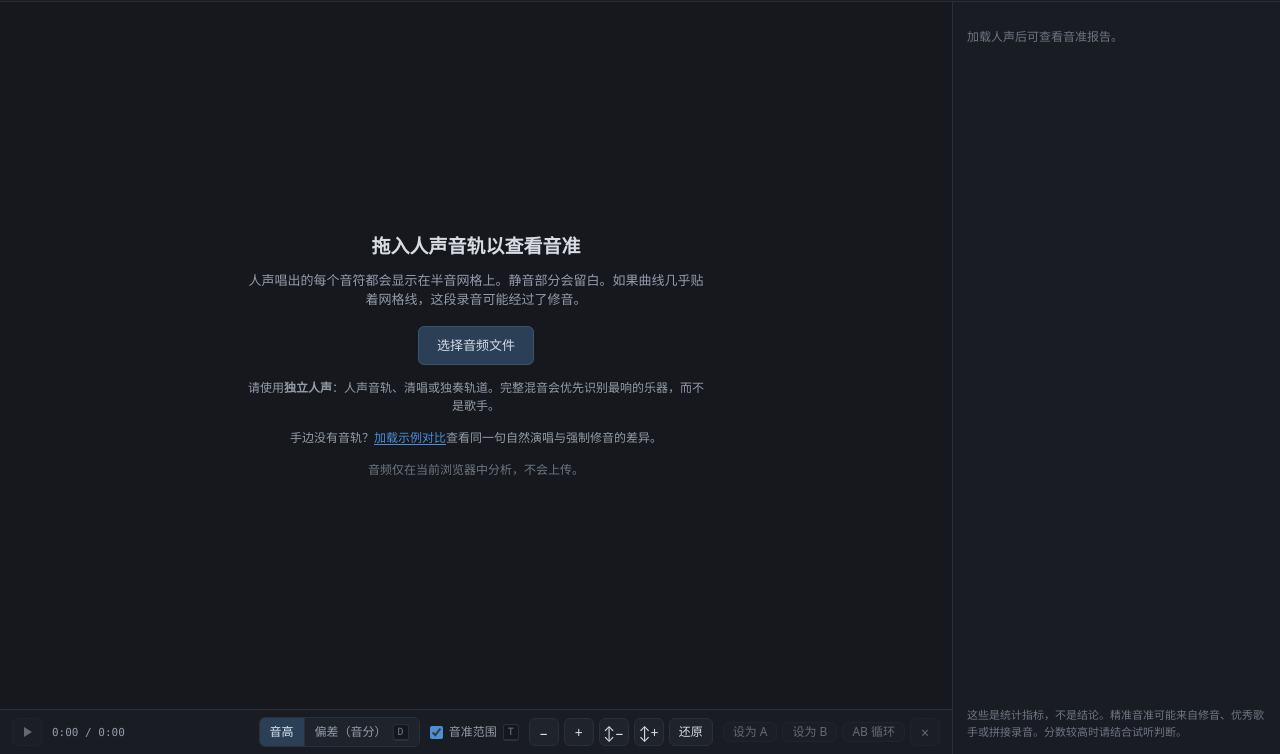
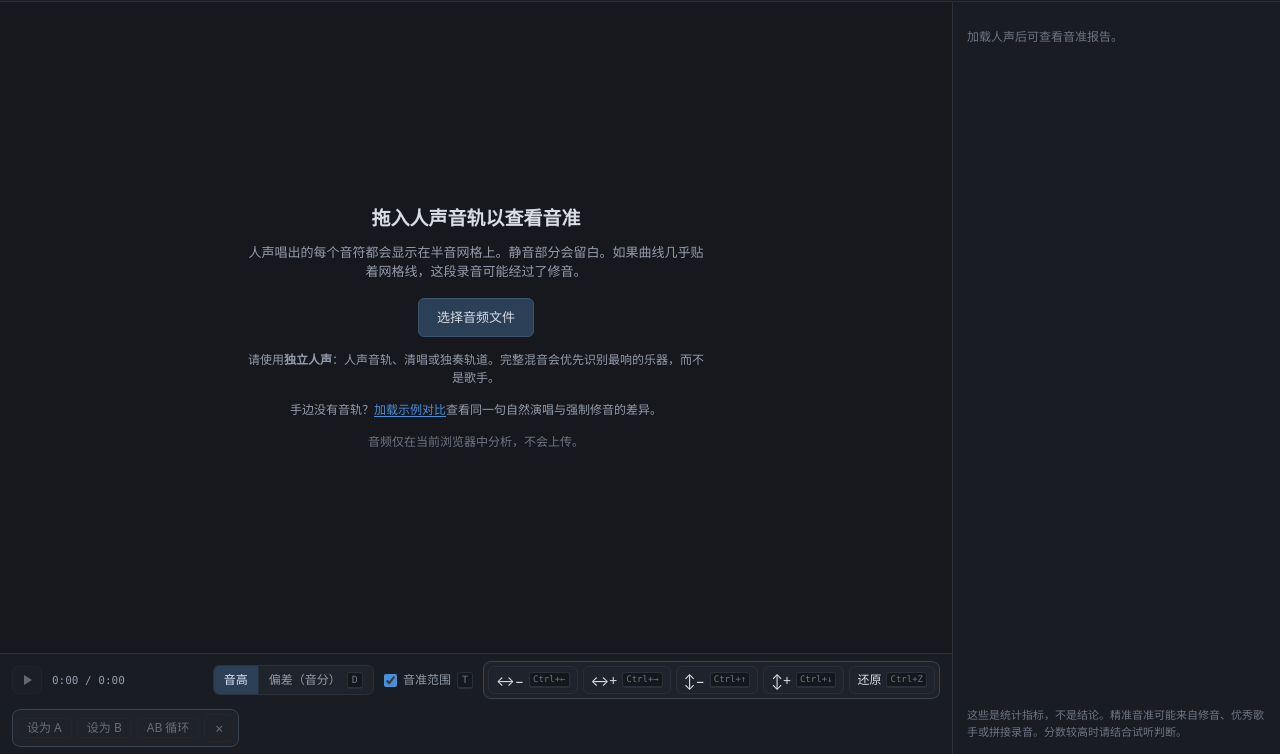
Before and after one commit to j4ckxyz/pitch-scope, a website with bundled scripts: page index.html in a window 1280 px wide. Shown: the part 46-800 px from the top of the page. Built offline with nearby package versions, Linux system fonts and the light colour scheme; files whose address does not match are found by name.

Commit message:
Refine zoom controls and keyboard shortcuts

```diff
--- a/app.css
+++ b/app.css
@@ -367,8 +367,30 @@ kbd {
 
 .toggle input { accent-color: var(--track-a); margin: 0; }
 
-.zoom-group { display: flex; gap: 5px; }
-.loop-group { display: flex; gap: 5px; align-items: center; }
+.control-group {
+  display: flex;
+  gap: 5px;
+  align-items: center;
+  padding: 4px;
+  border: 1px solid #394452;
+  border-radius: 8px;
+  background: rgba(42, 47, 57, 0.34);
+}
+
+.shortcut-btn {
+  width: auto;
+  min-width: 58px;
+  padding: 0 7px;
+  gap: 5px;
+}
+
+.shortcut-btn kbd {
+  display: inline-flex;
+  font-size: 9px;
+  padding: 2px 3px;
+}
+
+.zoom-group, .loop-group { display: flex; }
 
 /* ---------- sidebar ---------- */
 
--- a/index.html
+++ b/index.html
@@ -74,14 +74,14 @@
       <label class="toggle adv-only"><input type="checkbox" id="chkNotes" checked> <span id="chkNotesText">音符块</span> <kbd>N</kbd></label>
       <label class="toggle"><input type="checkbox" id="chkTolerance" checked> <span id="chkToleranceText">音准范围</span> <kbd>T</kbd></label>
 
-      <div class="zoom-group">
-        <button id="btnZoomOut" class="btn btn-icon" aria-label="缩小时间">−</button>
-        <button id="btnZoomIn" class="btn btn-icon" aria-label="放大时间">+</button>
-        <button id="btnPitchZoomOut" class="btn btn-icon" aria-label="缩小音高范围">↕−</button>
-        <button id="btnPitchZoomIn" class="btn btn-icon" aria-label="放大音高范围">↕+</button>
-        <button id="btnFit" class="btn btn-icon btn-wide" aria-label="还原默认视图">还原<kbd>0</kbd></button>
+      <div class="zoom-group control-group" role="group" aria-label="缩放和还原">
+        <button id="btnZoomOut" class="btn btn-icon shortcut-btn" aria-label="缩小时间"><span>↔−</span><kbd>Ctrl+←</kbd></button>
+        <button id="btnZoomIn" class="btn btn-icon shortcut-btn" aria-label="放大时间"><span>↔+</span><kbd>Ctrl+→</kbd></button>
+        <button id="btnPitchZoomOut" class="btn btn-icon shortcut-btn" aria-label="缩小音高范围"><span>↕−</span><kbd>Ctrl+↑</kbd></button>
+        <button id="btnPitchZoomIn" class="btn btn-icon shortcut-btn" aria-label="放大音高范围"><span>↕+</span><kbd>Ctrl+↓</kbd></button>
+        <button id="btnFit" class="btn btn-icon btn-wide shortcut-btn" aria-label="还原默认视图"><span id="fitText">还原</span><kbd>Ctrl+Z</kbd></button>
       </div>
-      <div class="loop-group" id="loopGroup" role="group" aria-label="AB循环">
+      <div class="loop-group control-group" id="loopGroup" role="group" aria-label="AB循环">
         <button id="btnSetA" class="btn btn-wide" disabled>设为 A</button>
         <button id="btnSetB" class="btn btn-wide" disabled>设为 B</button>
         <button id="btnLoop" class="btn btn-wide" aria-pressed="false" disabled>AB 循环</button>
@@ -199,6 +199,9 @@
       <div><dt><kbd>↑</kbd><kbd>↓</kbd></dt><dd data-help-key="pitch">上下移动音高范围</dd></div>
       <div><dt><kbd>+</kbd><kbd>−</kbd></dt><dd data-help-key="zoom">放大／缩小时间</dd></div>
       <div><dt><kbd>0</kbd></dt><dd data-help-key="fit">还原默认视图</dd></div>
+      <div><dt><kbd>Ctrl</kbd><kbd>↑</kbd><kbd>↓</kbd></dt><dd data-help-key="ctrlPitch">缩小／放大音高范围</dd></div>
+      <div><dt><kbd>Ctrl</kbd><kbd>←</kbd><kbd>→</kbd></dt><dd data-help-key="ctrlTime">扩大／缩小时间范围</dd></div>
+      <div><dt><kbd>Ctrl</kbd><kbd>Z</kbd></dt><dd data-help-key="ctrlFit">还原默认视图</dd></div>
       <div><dt>A / B</dt><dd data-help-key="loop">设置循环起点和终点；AB 循环开始播放</dd></div>
       <div><dt data-help-key="leftKey">左键</dt><dd data-help-key="left">拖动视图；短按定位播放条</dd></div>
       <div><dt data-help-key="middleKey">中键</dt><dd data-help-key="middle">拖出矩形区域并放大到该区域</dd></div>
--- a/js/app.js
+++ b/js/app.js
@@ -9,22 +9,22 @@ let language = localStorage.getItem('pitchScopeLanguage') === 'en' ? 'en' : 'zh'
 
 const UI_TEXT = {
   zh: {
-    title: 'Pitch Scope：人声音高分析', languageButton: 'English', languageLabel: '切换语言', viewMode: '视图模式', loopGroup: 'AB循环', mixerTitle: '播放混音', leftTrack: '左声道音轨', leftVolume: '左声道音量', leftDelay: '左声道对齐偏移', rightTrack: '右声道音轨', rightVolume: '右声道音量', rightDelay: '右声道对齐偏移', align: '自动对齐两条音轨', open: '打开人声', compare: '添加对比音轨', advanced: '高级',
+    title: 'Pitch Scope：人声音高分析', languageButton: 'English', languageLabel: '切换语言', viewMode: '视图模式', loopGroup: 'AB循环', mixerTitle: '播放混音', leftTrack: '左声道音轨', leftVolume: '左声道音量', leftDelay: '左声道对齐偏移', rightTrack: '右声道音轨', rightVolume: '右声道音量', rightDelay: '右声道对齐偏移', align: '自动对齐两条音轨', fitButton: '还原', open: '打开人声', compare: '添加对比音轨', advanced: '高级',
     emptyTitle: '拖入人声音轨以查看音准', emptyDescription: '人声唱出的每个音符都会显示在半音网格上。静音部分会留白。如果曲线几乎贴着网格线，这段录音可能经过了修音。', chooseFile: '选择音频文件',
     isolated: '请使用<strong>独立人声</strong>：人声音轨、清唱或独奏轨道。完整混音会优先识别最响的乐器，而不是歌手。', demo: '手边没有音轨？<button class="linkish" id="btnDemo">加载示例对比</button>查看同一句自然演唱与强制修音的差异。', privacy: '音频仅在当前浏览器中分析，不会上传。',
     pitch: '音高', deviation: '偏差（音分）', notes: '音符块', toleranceBand: '音准范围', sidebarEmpty: '加载人声后可查看音准报告。', settings: '分析设置', tolerance: '音准容差', minNote: '计入的最短音符', silence: '静音阈值', range: '人声范围', settingsNote: '修改后会重新分析已加载的音轨。',
     disclaimer: '这些是统计指标，不是结论。精准音准可能来自修音、优秀歌手或拼接录音。分数较高时请结合试听判断。', help: '键盘快捷键', close: '关闭', graph: '如何阅读曲线', graphPitch: '在<strong>音高</strong>视图中，每条水平线代表一个半音。自然人声通常会在网格线周围摆动、滑入音符并产生颤音；修音会让曲线贴近网格。', graphDeviation: '<strong>偏差（音分）</strong>视图会减去最近音符，让整段演唱落在同一音阶上。修音录音会贴近零线，未经处理的录音则会在 ±50 音分范围内变化。',
     ranges: { full: '完整范围（C2–C6）', low: '低音／男低音', mid: '中音／男高音至女低音', high: '高音／女高音' },
-    helpKeys: { open: '打开人声音轨', compare: '添加对比音轨', play: '播放／暂停', time: '按时间平移（<kbd>⇧</kbd>加大步长）', pitch: '上下移动音高范围', zoom: '放大／缩小时间', fit: '还原默认视图', loop: '设置循环起点和终点；AB 循环开始播放', leftKey: '左键', left: '拖动视图；短按定位播放条', middleKey: '中键', middle: '拖出矩形区域并放大到该区域', deviation: '切换音高／音分偏差视图', notes: '显示音符块', tolerance: '显示音准范围', tracks: '显示／隐藏音轨 1 或 2', advanced: '高级控制', help: '打开本说明' },
+    helpKeys: { open: '打开人声音轨', compare: '添加对比音轨', play: '播放／暂停', time: '按时间平移（<kbd>⇧</kbd>加大步长）', pitch: '上下移动音高范围', zoom: '放大／缩小时间', fit: '还原默认视图', ctrlPitch: '缩小／放大音高范围', ctrlTime: '扩大／缩小时间范围', ctrlFit: '还原默认视图', loop: '设置循环起点和终点；AB 循环开始播放', leftKey: '左键', left: '拖动视图；短按定位播放条', middleKey: '中键', middle: '拖出矩形区域并放大到该区域', deviation: '切换音高／音分偏差视图', notes: '显示音符块', tolerance: '显示音准范围', tracks: '显示／隐藏音轨 1 或 2', advanced: '高级控制', help: '打开本说明' },
   },
   en: {
-    title: 'Pitch Scope: pitch-correction inspector for vocal stems', languageButton: '中文', languageLabel: 'Switch language', viewMode: 'View mode', loopGroup: 'AB loop', mixerTitle: 'Playback mixer', leftTrack: 'Left channel track', leftVolume: 'Left channel volume', leftDelay: 'Left alignment offset', rightTrack: 'Right channel track', rightVolume: 'Right channel volume', rightDelay: 'Right alignment offset', align: 'Auto-align two tracks', open: 'Open vocal', compare: 'Add comparison', advanced: 'Advanced',
+    title: 'Pitch Scope: pitch-correction inspector for vocal stems', languageButton: '中文', languageLabel: 'Switch language', viewMode: 'View mode', loopGroup: 'AB loop', mixerTitle: 'Playback mixer', leftTrack: 'Left channel track', leftVolume: 'Left channel volume', leftDelay: 'Left alignment offset', rightTrack: 'Right channel track', rightVolume: 'Right channel volume', rightDelay: 'Right alignment offset', align: 'Auto-align two tracks', fitButton: 'Reset', open: 'Open vocal', compare: 'Add comparison', advanced: 'Advanced',
     emptyTitle: 'Drop a vocal stem to see its tuning', emptyDescription: 'Every note the voice sings is plotted against the semitone grid. Silence is left blank. If the line sits dead on the gridlines, the take has probably been tuned.', chooseFile: 'Choose an audio file',
     isolated: 'Use an <strong>isolated vocal</strong>: a stem, an acapella, or a soloed track. A full mix will read the loudest instrument, not the singer.', demo: 'No stem to hand? <button class="linkish" id="btnDemo">Load an example pair</button> with the same phrase sung naturally and hard-tuned.', privacy: 'Audio is analysed in this browser. Nothing is uploaded.',
     pitch: 'Pitch', deviation: 'Cents off', notes: 'Note blocks', toleranceBand: 'In-tune band', sidebarEmpty: 'Load a vocal to see its tuning report.', settings: 'Analysis settings', tolerance: 'In-tune tolerance', minNote: 'Shortest note counted', silence: 'Silence threshold', range: 'Voice range', settingsNote: 'Changing these re-analyses the loaded tracks.',
     disclaimer: 'These are statistical indicators, not proof. Tight tuning can mean pitch correction, an exceptional singer, or a comped take. Treat a high score as a reason to listen closely, not as a verdict.', help: 'Keyboard shortcuts', close: 'Close', graph: 'Reading the graph', graphPitch: 'In <strong>Pitch</strong> view each horizontal line is a semitone. A voice normally weaves around those lines, scooping into notes, drifting, and adding vibrato. Pitch correction pulls the line flat onto the grid.', graphDeviation: '<strong>Cents off</strong> view subtracts the nearest note, so the whole performance collapses onto one scale. A corrected take hugs the zero line; an untreated one wanders across the full ±50 range.',
     ranges: { full: 'Full voice (C2–C6)', low: 'Low / bass–baritone', mid: 'Mid / tenor–alto', high: 'High / soprano' },
-    helpKeys: { open: 'Open a vocal track', compare: 'Add a comparison track', play: 'Play / pause', time: 'Scroll through time (<kbd>⇧</kbd> for a bigger step)', pitch: 'Move the pitch range', zoom: 'Zoom in / out', fit: 'Fit the whole track', loop: 'Set the loop start and end, then play the AB loop', leftKey: 'Left button', left: 'Drag to pan; click to move the playhead', middleKey: 'Middle button', middle: 'Drag a rectangle to zoom into that area', deviation: 'Switch pitch / cents-off view', notes: 'Show note blocks', tolerance: 'Show the in-tune band', tracks: 'Show / hide track 1 or 2', advanced: 'Advanced controls', help: 'This list' },
+    helpKeys: { open: 'Open a vocal track', compare: 'Add a comparison track', play: 'Play / pause', time: 'Scroll through time (<kbd>⇧</kbd> for a bigger step)', pitch: 'Move the pitch range', zoom: 'Zoom in / out', fit: 'Fit the whole track', ctrlPitch: 'Zoom the pitch range in / out', ctrlTime: 'Expand / shrink the time range', ctrlFit: 'Reset the view', loop: 'Set the loop start and end, then play the AB loop', leftKey: 'Left button', left: 'Drag to pan; click to move the playhead', middleKey: 'Middle button', middle: 'Drag a rectangle to zoom into that area', deviation: 'Switch pitch / cents-off view', notes: 'Show note blocks', tolerance: 'Show the in-tune band', tracks: 'Show / hide track 1 or 2', advanced: 'Advanced controls', help: 'This list' },
   },
 };
 
@@ -47,7 +47,7 @@ function applyLanguage(next = language) {
   set('btnOpenA', 'open'); set('btnOpenB', 'compare'); set('btnAdvanced', 'advanced'); set('btnLanguage', 'languageButton');
   set('emptyTitle', 'emptyTitle'); set('emptyDescription', 'emptyDescription'); set('btnOpenEmpty', 'chooseFile'); set('emptyNoteIsolated', 'isolated', true); set('emptyNoteDemo', 'demo', true); set('emptyNotePrivacy', 'privacy');
   set('modePitchText', 'pitch'); set('modeDeviationText', 'deviation'); set('chkNotesText', 'notes'); set('chkToleranceText', 'toleranceBand'); set('sidebarEmptyText', 'sidebarEmpty'); set('settingsTitle', 'settings'); set('settingToleranceText', 'tolerance'); set('settingMinNoteText', 'minNote'); set('settingSilenceText', 'silence'); set('settingRangeText', 'range'); set('settingsNote', 'settingsNote'); set('disclaimerText', 'disclaimer'); set('helpTitle', 'help'); set('btnCloseHelp', 'close'); set('helpGraphTitle', 'graph'); set('helpGraphPitch', 'graphPitch', true); set('helpGraphDeviation', 'graphDeviation', true);
-  set('mixerTitle', 'mixerTitle'); set('mixerLeftLabel', 'leftTrack'); set('mixerLeftVolumeLabel', 'leftVolume'); set('mixerLeftDelayLabel', 'leftDelay'); set('mixerRightLabel', 'rightTrack'); set('mixerRightVolumeLabel', 'rightVolume'); set('mixerRightDelayLabel', 'rightDelay'); set('btnAlignTracks', 'align');
+  set('mixerTitle', 'mixerTitle'); set('mixerLeftLabel', 'leftTrack'); set('mixerLeftVolumeLabel', 'leftVolume'); set('mixerLeftDelayLabel', 'leftDelay'); set('mixerRightLabel', 'rightTrack'); set('mixerRightVolumeLabel', 'rightVolume'); set('mixerRightDelayLabel', 'rightDelay'); set('btnAlignTracks', 'align'); set('fitText', 'fitButton');
   for (const node of document.querySelectorAll('[data-help-key]')) { const key = node.dataset.helpKey; if (text('helpKeys')[key]) node.innerHTML = text('helpKeys')[key]; }
   for (const option of document.querySelectorAll('[data-range-key]')) option.textContent = text('ranges')[option.dataset.rangeKey];
   if ($('btnDemo')) $('btnDemo').onclick = loadDemoPair;
@@ -1136,7 +1136,19 @@ function wireKeyboard() {
   window.addEventListener('keydown', (e) => {
     const tag = e.target.tagName;
     if (tag === 'INPUT' || tag === 'SELECT' || tag === 'TEXTAREA') return;
-    if (e.metaKey || e.ctrlKey || e.altKey) return;
+    if (e.metaKey || e.altKey) return;
+
+    if (e.ctrlKey) {
+      switch (e.key) {
+        case 'ArrowUp': e.preventDefault(); plot.zoomPitch(0.7); draw(); break;
+        case 'ArrowDown': e.preventDefault(); plot.zoomPitch(1 / 0.7); draw(); break;
+        case 'ArrowLeft': e.preventDefault(); plot.zoomTime(1.12); draw(); break;
+        case 'ArrowRight': e.preventDefault(); plot.zoomTime(1 / 1.12); draw(); break;
+        case 'z': case 'Z': e.preventDefault(); plot.resetView(); draw(); break;
+        default: break;
+      }
+      return;
+    }
 
     const big = e.shiftKey ? 3 : 1;
     switch (e.key) {
```
Also changed, not shown: README.zh-CN.md (+5 -0 lines), README.md.
